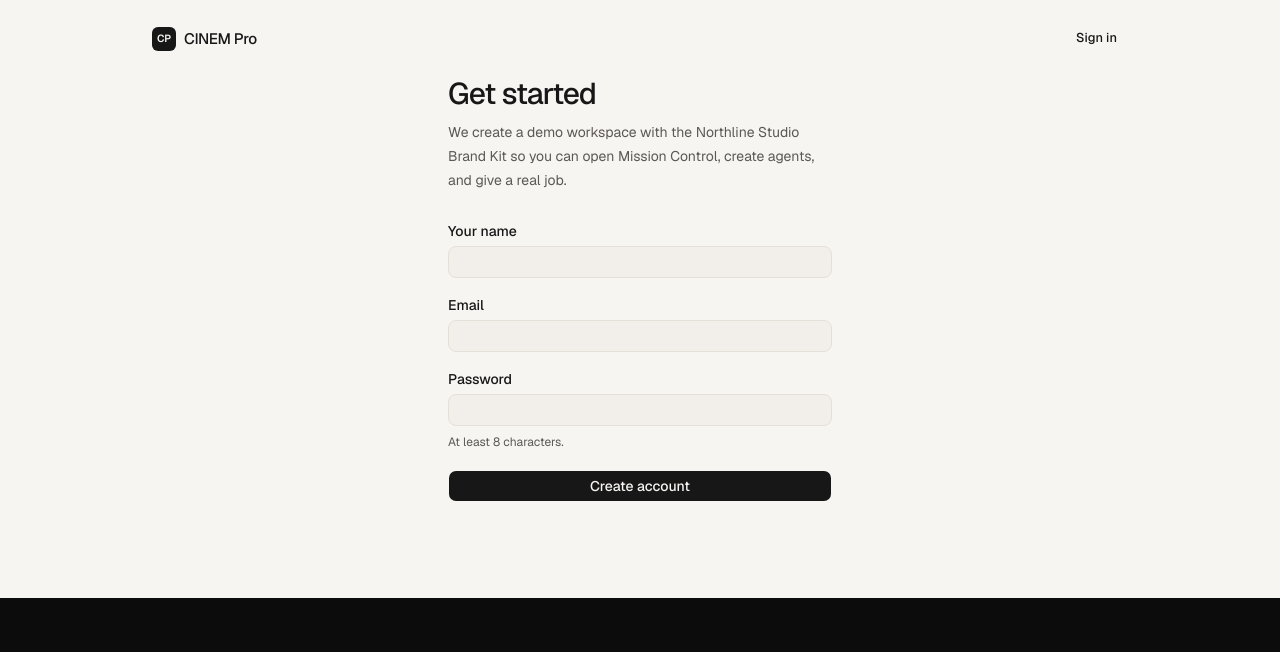
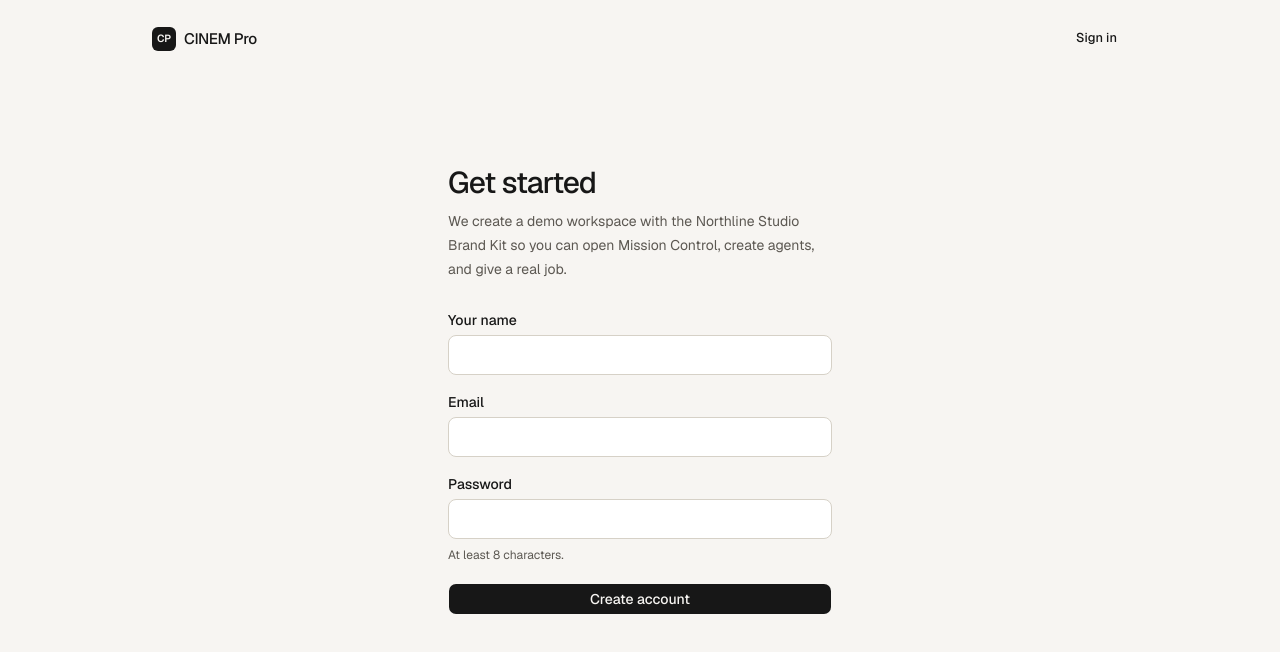
Before and after one commit to mrosmanyt/brandcrew, a Next.js app: page /signup in a window 1280 px wide. Shown: the top 652 px of the page. Built offline with nearby package versions, Linux system fonts and the light colour scheme.

Commit message:
Fix marketing canvas fill and desk agent roster sync.
Auth pages now cover the viewport on the light canvas, and
Mission Control picks up agents created from the sidebar.

Co-authored-by: mrosmanyt <mrosmanyt@users.noreply.github.com>

```diff
--- a/src/app/globals.css
+++ b/src/app/globals.css
@@ -104,7 +104,8 @@
   --accent-foreground: #171717;
   --destructive: #b42318;
   --border: #e4e0d8;
-  --input: #e4e0d8;
+  --input: #d6d1c7;
+  --border: #e4e0d8;
   --ring: #171717;
   --sidebar: #f7f5f2;
   --sidebar-foreground: #171717;
@@ -114,6 +115,11 @@
   --sidebar-accent-foreground: #171717;
   --sidebar-border: #e4e0d8;
   color-scheme: light;
+}
+
+.marketing-canvas [data-slot="input"] {
+  background: #fff;
+  border-color: #d6d1c7;
 }
 
 @layer base {
--- a/src/app/login/login-screen.tsx
+++ b/src/app/login/login-screen.tsx
@@ -40,6 +40,7 @@ function LoginForm() {
     <form onSubmit={onSubmit} className="space-y-5">
       <Field label="Email">
         <Input
+          className="h-10 bg-white"
           type="email"
           autoComplete="email"
           value={email}
@@ -49,6 +50,7 @@ function LoginForm() {
       </Field>
       <Field label="Password">
         <Input
+          className="h-10 bg-white"
           type="password"
           autoComplete="current-password"
           value={password}
@@ -82,7 +84,7 @@ function Field({
 export function LoginScreen() {
   return (
     <MarketingShell>
-      <div className="flex min-h-full flex-col">
+      <div className="flex flex-1 flex-col">
         <header className="mx-auto flex w-full max-w-5xl items-center justify-between px-6 py-6">
           <Link href="/">
             <BrandMark />
--- a/src/app/not-found.tsx
+++ b/src/app/not-found.tsx
@@ -8,7 +8,7 @@ export const dynamic = "force-static";
 export default function NotFound() {
   return (
     <MarketingShell>
-      <div className="flex min-h-full flex-col items-center justify-center px-6 py-24">
+      <div className="flex flex-1 flex-col items-center justify-center px-6 py-24">
         <BrandMark />
         <h1 className="font-heading mt-10 text-3xl tracking-tight">That page is not on the desk.</h1>
         <p className="mt-3 text-sm text-muted-foreground">
--- a/src/app/signup/signup-screen.tsx
+++ b/src/app/signup/signup-screen.tsx
@@ -38,7 +38,7 @@ export function SignupScreen() {
 
   return (
     <MarketingShell>
-      <div className="flex min-h-full flex-col">
+      <div className="flex flex-1 flex-col">
         <header className="mx-auto flex w-full max-w-5xl items-center justify-between px-6 py-6">
           <Link href="/">
             <BrandMark />
@@ -57,11 +57,17 @@ export function SignupScreen() {
             <form onSubmit={onSubmit} className="mt-8 space-y-5">
               <div className="space-y-2">
                 <Label>Your name</Label>
-                <Input value={name} onChange={(e) => setName(e.target.value)} required />
+                  <Input
+                    className="h-10 bg-white"
+                    value={name}
+                    onChange={(e) => setName(e.target.value)}
+                    required
+                  />
               </div>
               <div className="space-y-2">
                 <Label>Email</Label>
                 <Input
+                  className="h-10 bg-white"
                   type="email"
                   autoComplete="email"
                   value={email}
@@ -72,6 +78,7 @@ export function SignupScreen() {
               <div className="space-y-2">
                 <Label>Password</Label>
                 <Input
+                  className="h-10 bg-white"
                   type="password"
                   autoComplete="new-password"
                   value={password}
--- a/src/components/desk/mission-control.tsx
+++ b/src/components/desk/mission-control.tsx
@@ -95,6 +95,7 @@ export function MissionControl({
   const feedRef = useRef<HTMLDivElement>(null);
   const chatRef = useRef<HTMLDivElement>(null);
   const urlAgentId = searchParams.get("agentId") || initialAgentId;
+  const agentRosterKey = initialAgents.map((agent) => agent.id).join(",");
 
   const selected = agents.find((agent) => agent.id === selectedId) ?? null;
 
@@ -172,6 +173,10 @@ export function MissionControl({
     const node = chatRef.current;
     if (node) node.scrollTop = node.scrollHeight;
   }, [messages.length]);
+
+  useEffect(() => {
+    setAgents(initialAgents);
+  }, [agentRosterKey]);
 
   useEffect(() => {
     if (
--- a/src/components/marketing/marketing-shell.tsx
+++ b/src/components/marketing/marketing-shell.tsx
@@ -1,7 +1,7 @@
 /** Light Replit-like canvas for public pages. Desk stays on the dark tokens. */
 export function MarketingShell({ children }: { children: React.ReactNode }) {
   return (
-    <div className="marketing-canvas min-h-full bg-background text-foreground">
+    <div className="marketing-canvas flex min-h-dvh flex-col bg-background text-foreground">
       {children}
     </div>
   );
```
